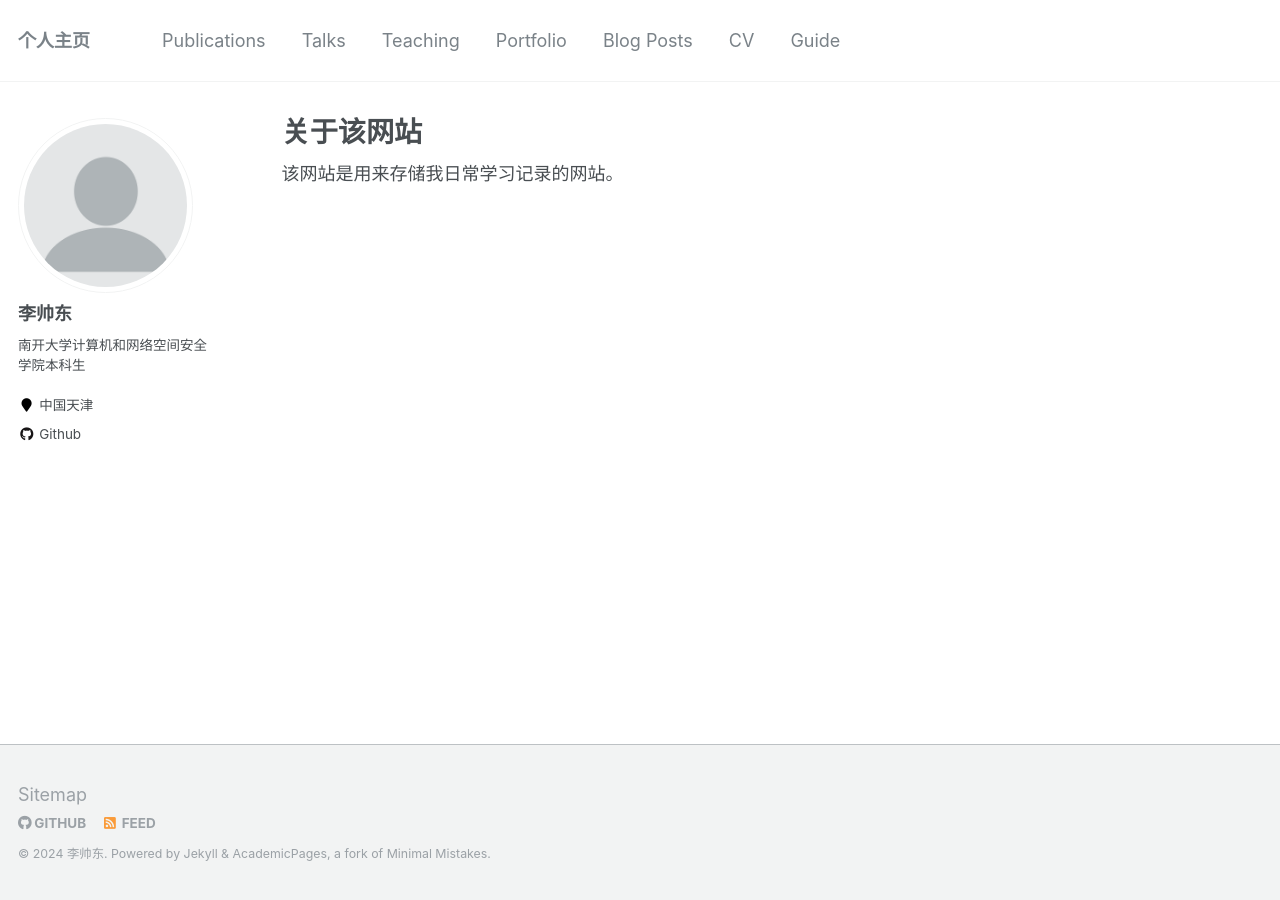
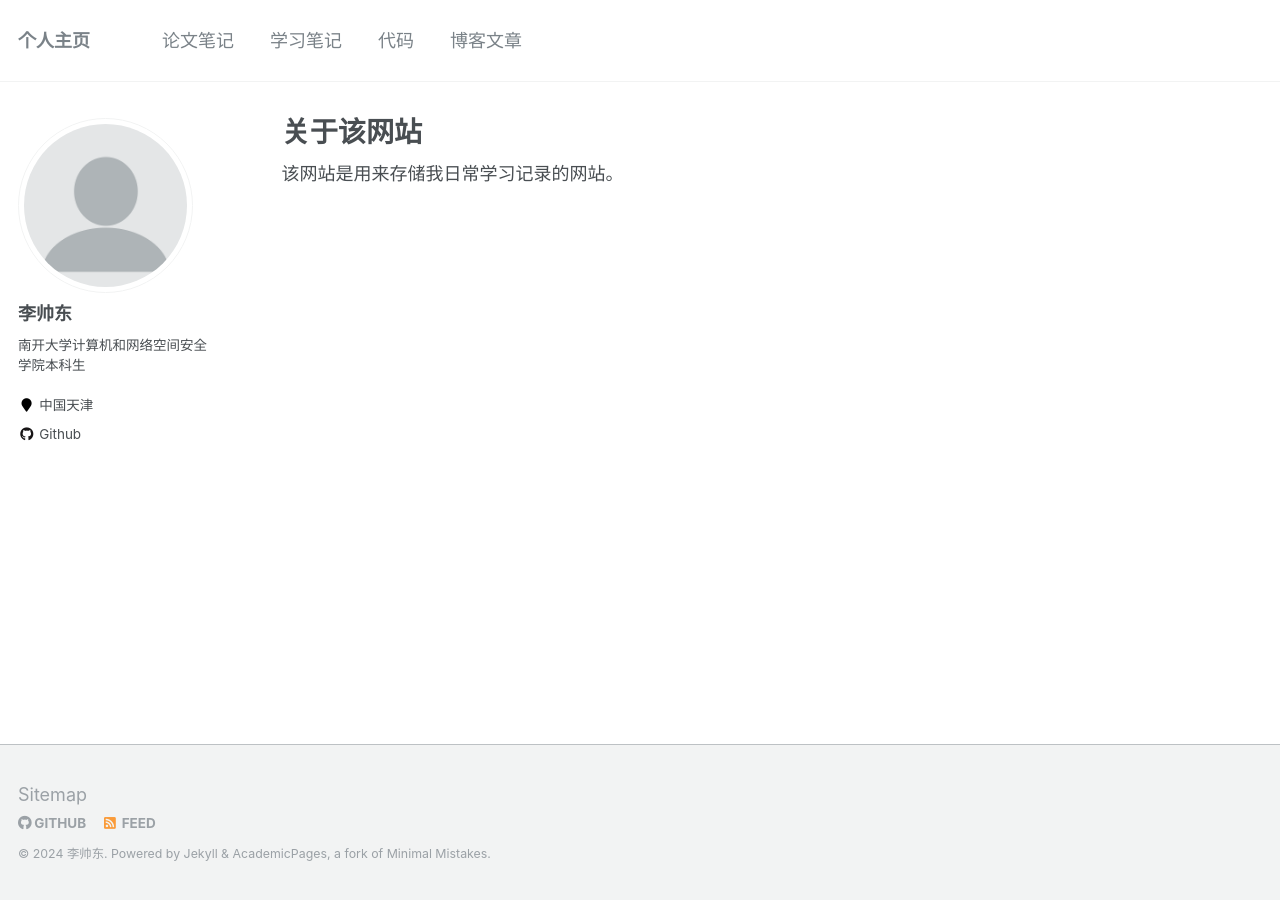
Before and after one commit to LeeOrange-is-me/LeeOrange-is-me.github.io, a Jekyll site: the page built from _pages/about.md, in a window 1280 px wide. Built offline with Jekyll 4.4.1, drawn with Linux system fonts in a browser that asks for light colours.

Commit message:
fix(menu)

```diff
--- a/_data/navigation.yml
+++ b/_data/navigation.yml
@@ -1,22 +1,23 @@
 # main links links
 main:
-  - title: "Publications"
+  - title: "论文笔记"
     url: /publications/
 
-  - title: "Talks"
+  - title: "学习笔记"
     url: /talks/
 
-  - title: "Teaching"
+
+  - title: "代码"
+    url: /portfolio/
+
+  - title: "博客文章"
+    url: /year-archive/
+
+  - title: ""
     url: /teaching/
 
-  - title: "Portfolio"
-    url: /portfolio/
-
-  - title: "Blog Posts"
-    url: /year-archive/
-
-  - title: "CV"
+  - title: ""
     url: /cv/
 
-  - title: "Guide"
+  - title: ""
     url: /markdown/
```
